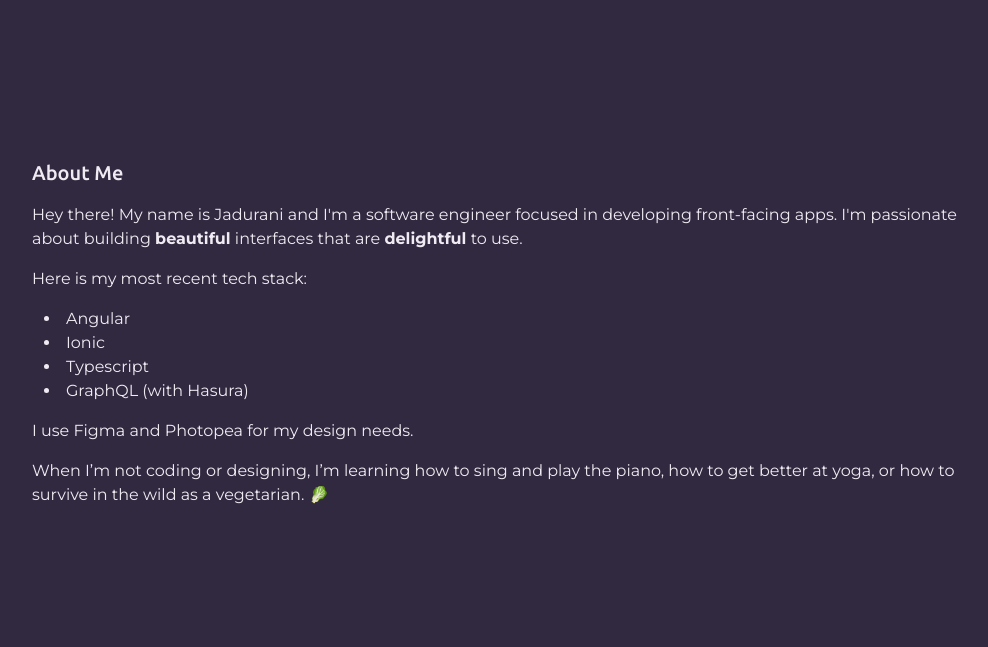
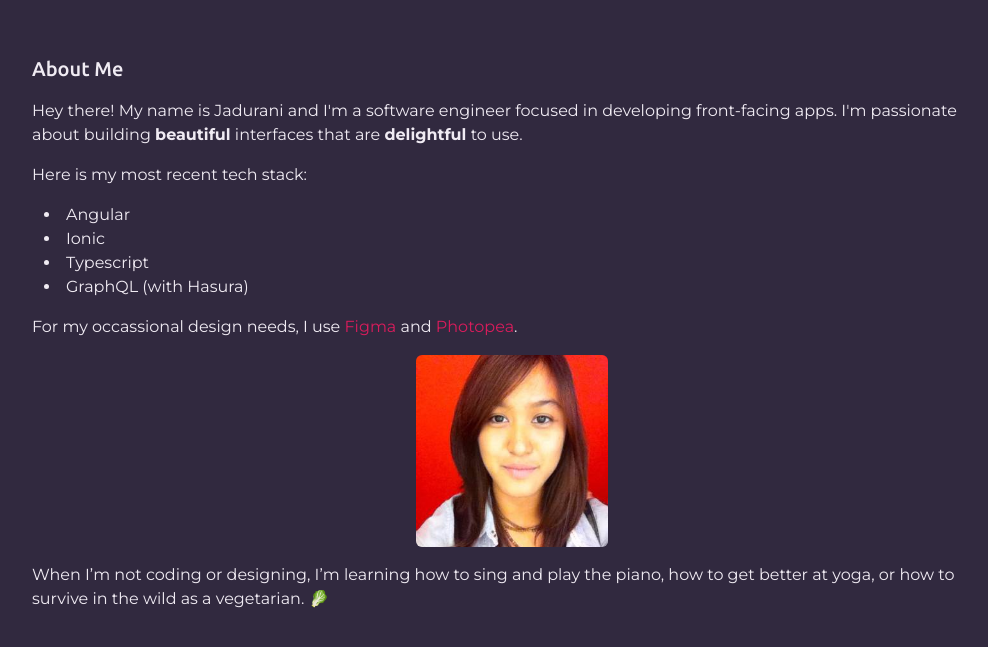
Before and after one commit to jadurani/portfolio-website, an Angular app: page / in a window 1280 px wide. Shown: the part 867-1514 px from the top of the page, without its empty margins (128-1116 px from the left). Built offline with nearby package versions, Linux system fonts and the light colour scheme; what @tailwindcss/typography would draw is missing.

Commit message:
add photo

```diff
--- a/src/app/app.component.html
+++ b/src/app/app.component.html
@@ -60,10 +60,19 @@
       <li>GraphQL (with Hasura)</li>
     </ul>
 
-    <p class="my-4">I use Figma and Photopea for my design needs.</p>
+    <p class="my-4">
+      For my occassional design needs, I use
+      <a href="https://figma.com/" target="_blank">Figma</a> and
+      <a href="https://www.photopea.com/" target="_blank">Photopea</a>.
+    </p>
 
     <!-- photo here -->
-
+    <div class="w-48 h-48 mx-auto my-4">
+      <img
+        src="assets/images/jadurani-davalos.jpg"
+        class="rounded-md object-cover h-full w-full"
+      />
+    </div>
     <p>
       When I’m not coding or designing, I’m learning how to sing and play the
       piano, how to get better at yoga, or how to survive in the wild as a
```
Also changed, not shown: src/assets/images/jadurani-davalos.jpg (added).
